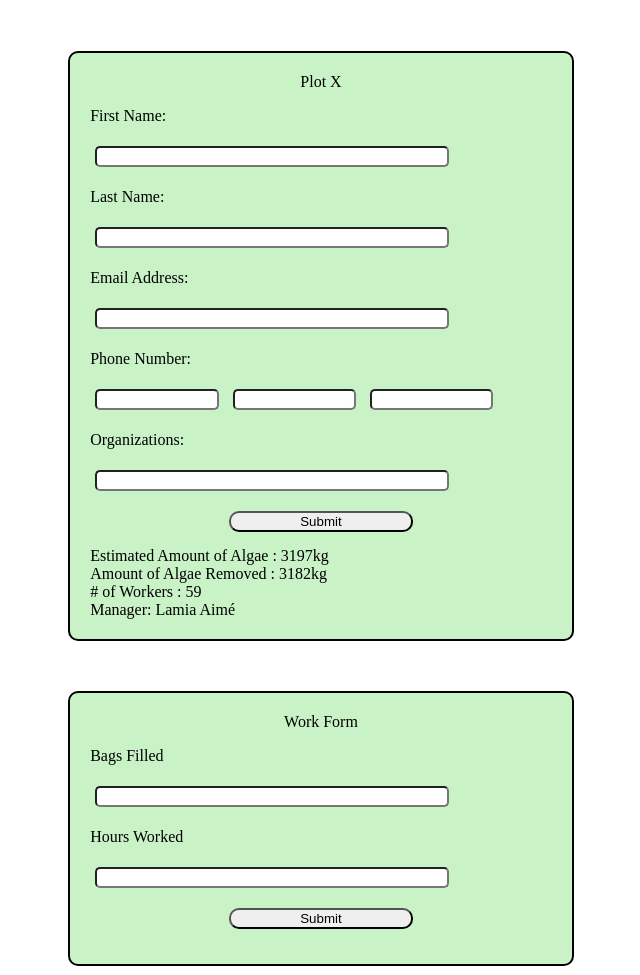
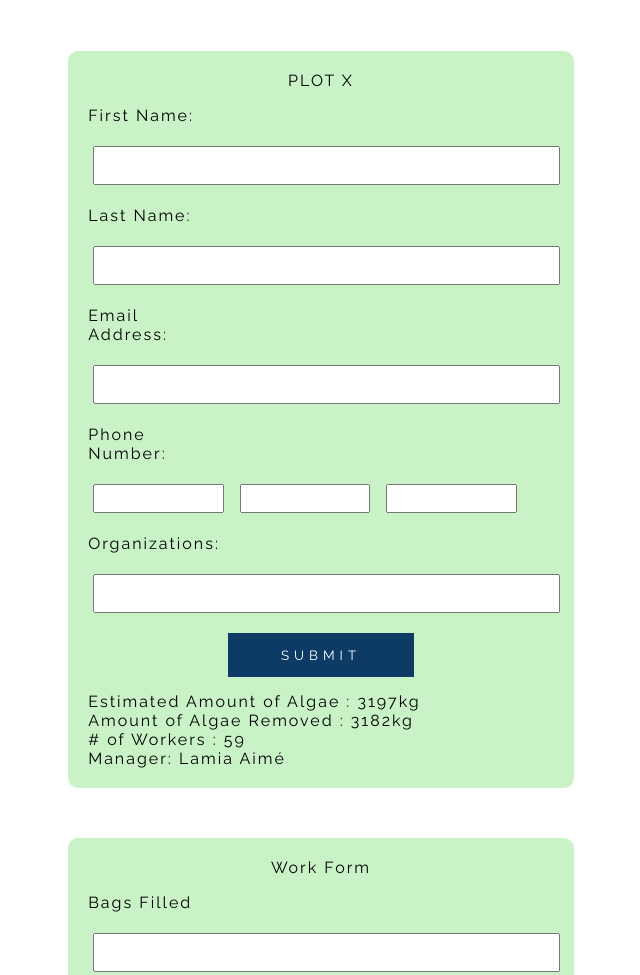
Before and after one commit to zakattack9/HACC4Edu, a plain HTML site: page html/register.html in a window 1280 px wide. Shown: the top 975 px of the page, without its empty margins (319-959 px from the left). Drawn offline with nearby package versions, Linux system fonts and the light colour scheme.

Commit message:
styled register page

```diff
--- a/html/register.html
+++ b/html/register.html
@@ -4,12 +4,13 @@
     <script src="https://ajax.googleapis.com/ajax/libs/jquery/3.1.0/jquery.min.js"></script>
     <link href="https://fonts.googleapis.com/css?family=Raleway" rel="stylesheet">
     <link rel="stylesheet" href="../styles/register.css">
+    <link rel="stylesheet" href="https://cdnjs.cloudflare.com/ajax/libs/animate.css/3.5.2/animate.min.css">
     <meta charset="utf-8">
     <title>Defenders of the Bay</title>
   </head>
   <body>
     <div id="volunteerContainer">
-      <center><div>Plot X</div></center>
+      <center><div>PLOT X</div></center>
       <div id="registerPlot">
         <form class="inputField" action="index.html" method="submit">
           <p class="input25">First Name:</p>
@@ -27,7 +28,7 @@
 
         </form>
         <center>
-          <button onclick="finishForm()">Submit</button>
+          <button onclick="finishForm()">SUBMIT</button>
         </center>
       </div>
       <div id="plotStatistics">
@@ -46,7 +47,7 @@
         <input class="input75" type="number" required>
       </form>
       <center>
-        <button onclick="finishWork()">Submit</button>
+        <button onclick="finishWork()">SUBMIT</button>
       </center>
     </div>
   </body>
--- a/styles/register.css
+++ b/styles/register.css
@@ -1,6 +1,5 @@
 #volunteerContainer, #submitInfo {
   display: block;
-  border: black 2px solid;
   border-radius: 10px;
   box-sizing: border-box;
   height: 75%;
@@ -10,10 +9,13 @@
   margin-left: 30%;
   margin-top: 4%;
 }
-
+body {
+  font-family: 'Raleway';
+  letter-spacing: 2px;
+}
 input {
-  border-radius: 5px;
   margin: 5px;
+  padding: 5px;
 }
 
 .input25 {
@@ -21,14 +23,27 @@ input {
 }
 
 .input75 {
-  width: 75%;
+  width: 95%;
+  padding: 10px;
 }
 
 button {
-  border-radius: 10px;
   width: 40%;
   height: 100%;
   margin: 15px;
+  padding: 10px;
+  font-family: 'Raleway';
+  background-color: #0D3B66;
+  color: white;
+  cursor: pointer;
+  border: 4px solid #0D3B66;
+  letter-spacing: 5px;
+}
+
+button:hover {
+  background-color: transparent;
+  color: #0D3B66;
+  animation: pulse infinite 1s;
 }
 
 input[type="number"] ::-webkit-inner-spin-button,
```
